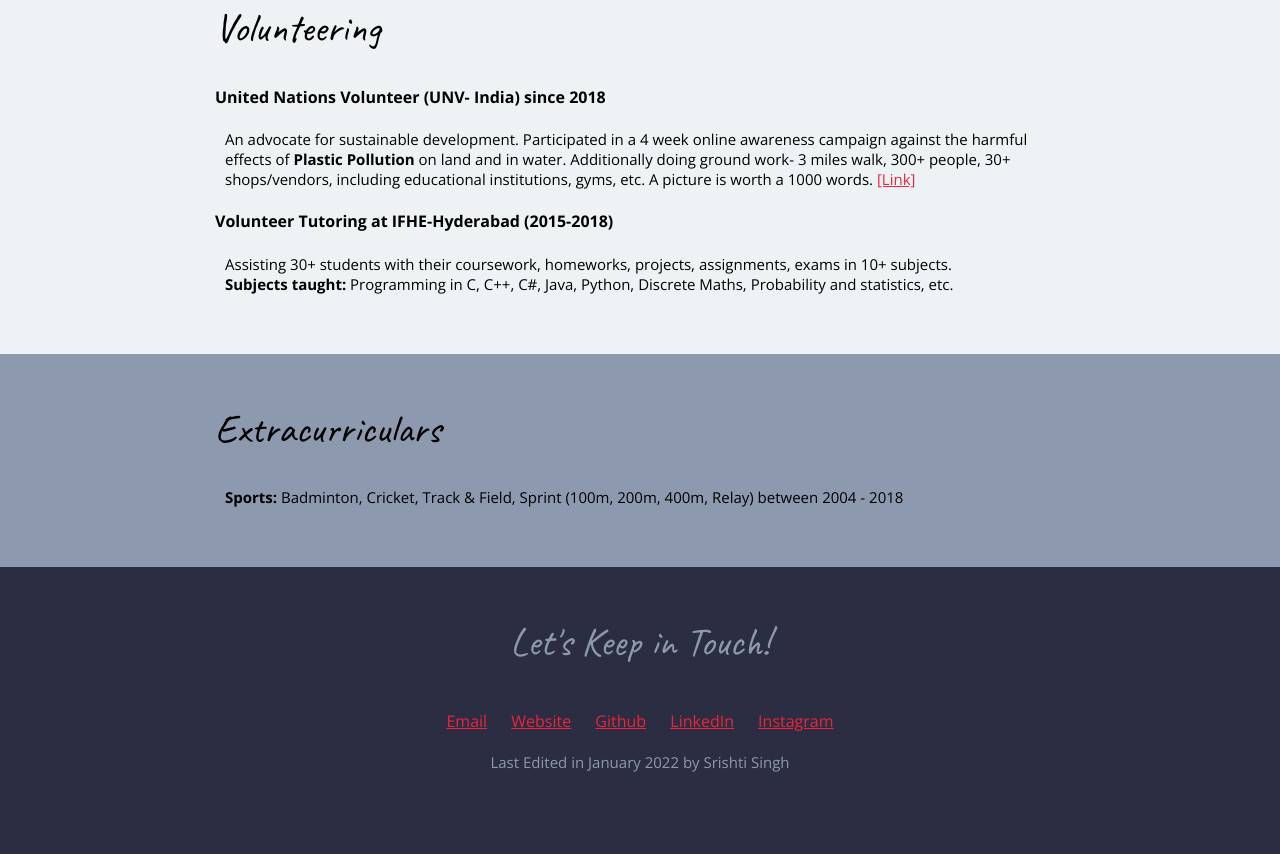
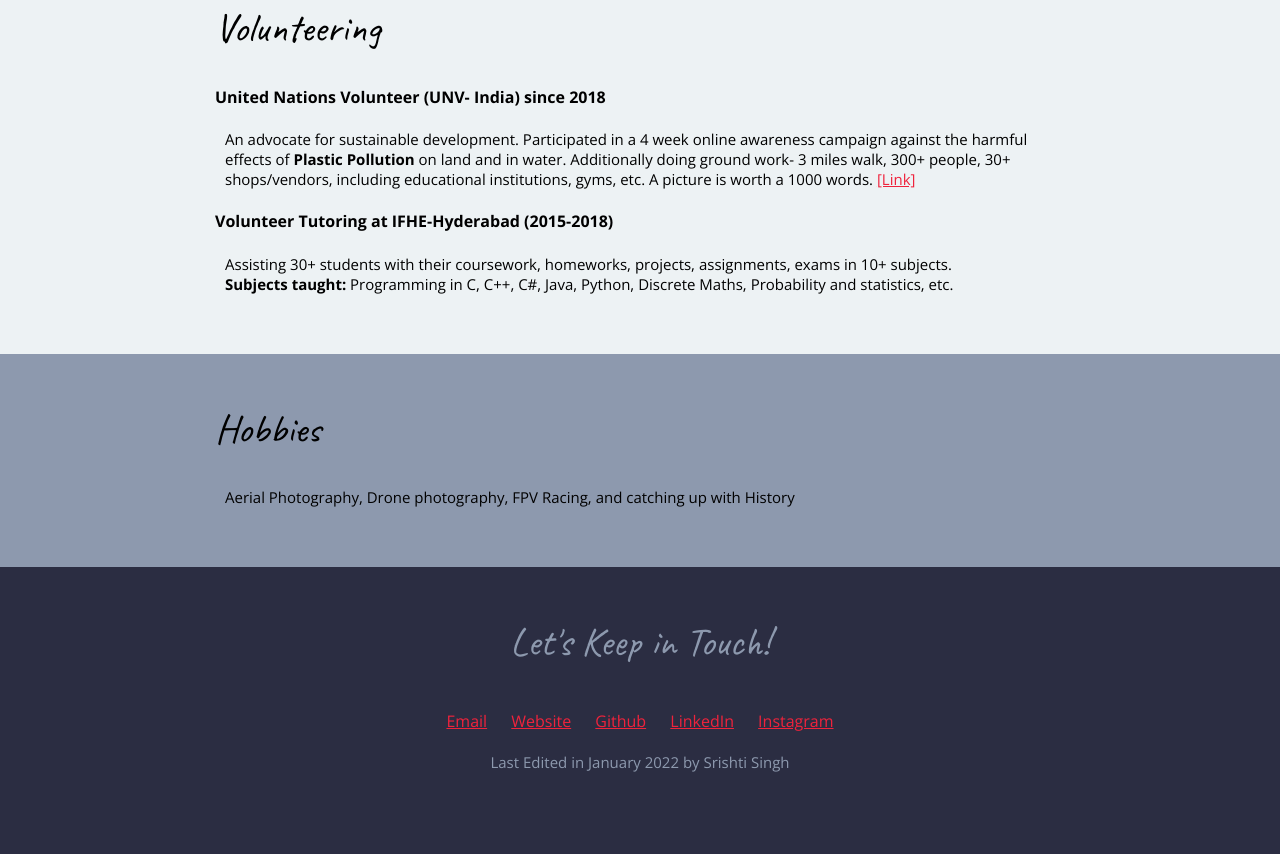
Before and after one commit to isinghsrishti/singhsrishti.com, a plain HTML site: page index.html in a window 1280 px wide. Shown: the part 5196-6050 px from the top of the page. Drawn offline with nearby package versions, Linux system fonts and the light colour scheme.

Commit message:
update hobbies

```diff
--- a/index.html
+++ b/index.html
@@ -384,13 +384,11 @@
 <!-- Extracurriculars  -->
  <section class="education", id="extra">
 	<div class="content-wrap">
-	<h2>Extracurriculars</h2>
+	<h2>Hobbies</h2>
 
 	<div class="col-full">
 
-		<p>
-		<b>Sports:</b> Badminton, Cricket, Track & Field, Sprint (100m, 200m, 400m, Relay) between 2004 - 2018 <br>
-		</p>
+		<p> Aerial Photography, Drone photography, FPV Racing, and catching up with History <br> </p>
 	</div>
 </section>
 
```
